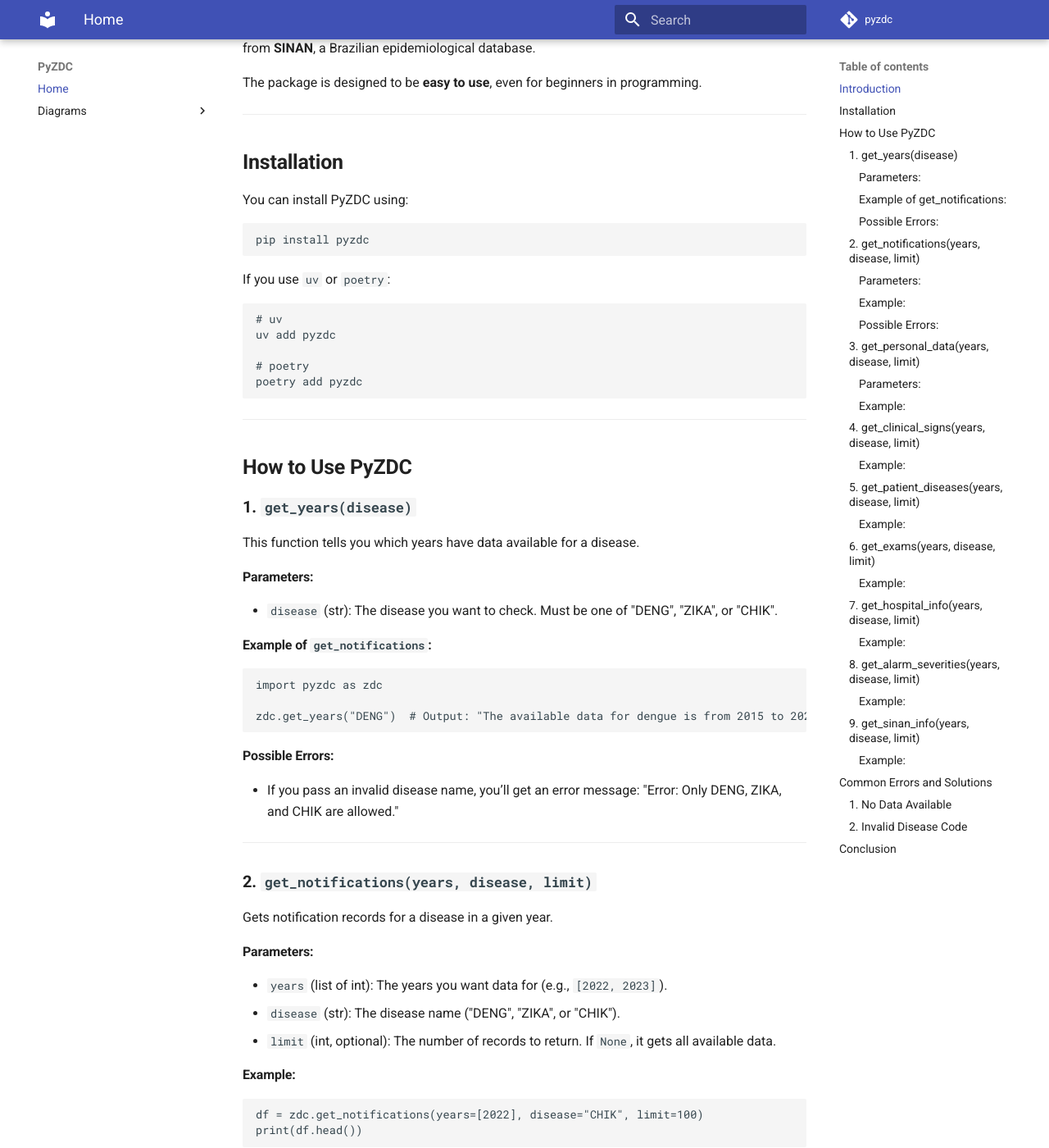
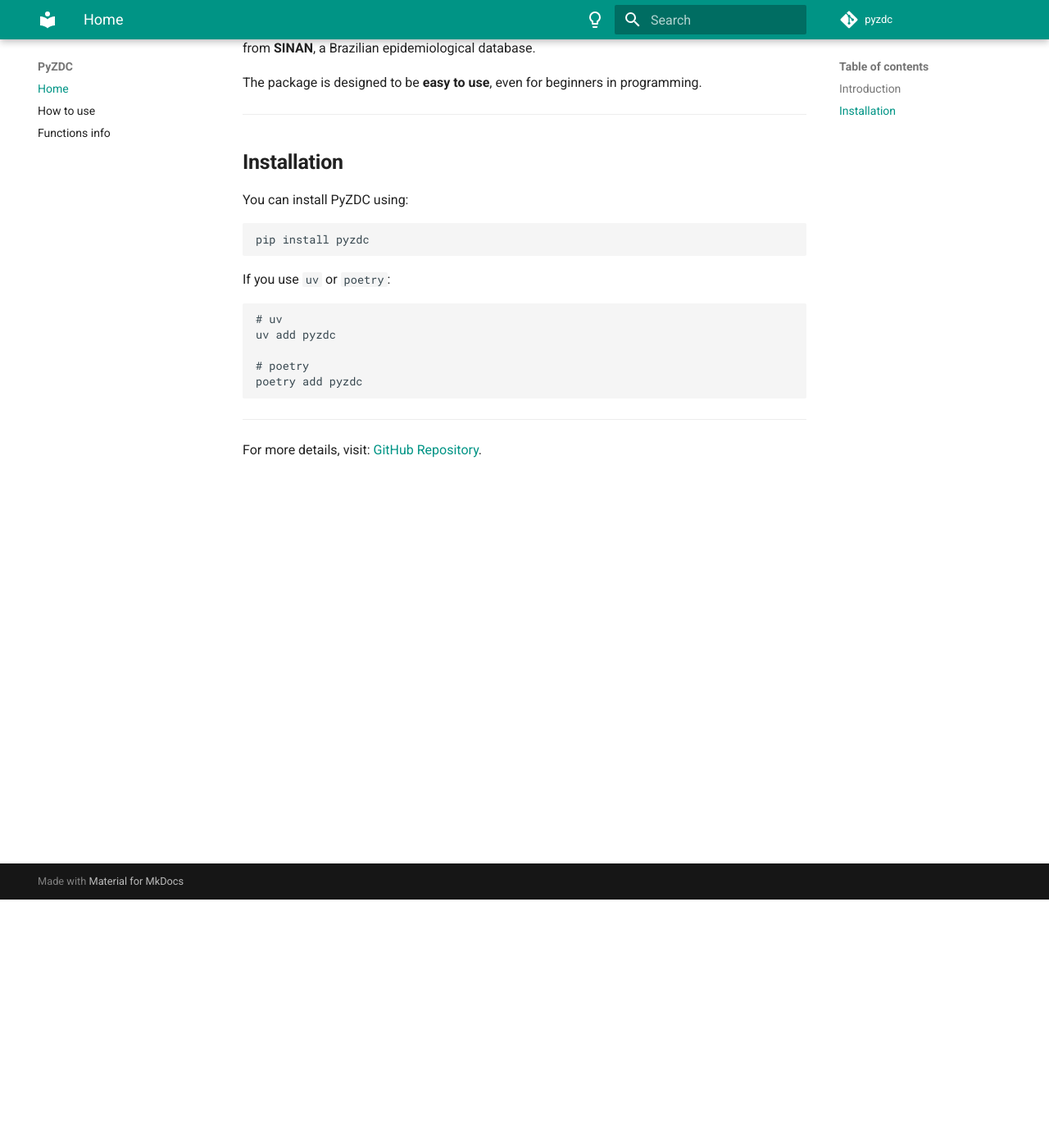
Before and after one commit to GuttoF/dq-sus, an MkDocs documentation site: the page built from docs/index.md, in a window 1280 px wide and 1400 px high, scrolled down 303 px. Shown: the whole window at 82% size. Built offline with MkDocs 1.6.1 and Material for MkDocs 9.7.7, drawn with Linux system fonts in a browser that asks for light colours; comment, search, counter and statistics services are not loaded; some of the changed text lies outside the part shown.

````diff
--- a/docs/index.md
+++ b/docs/index.md
@@ -32,159 +32,4 @@
 
 ---
 
-## **How to Use PyZDC**
-
-### **1. `get_years(disease)`**
-
-This function tells you which years have data available for a disease.
-
-#### **Parameters:**
-
-- `disease` (str): The disease you want to check. Must be one of "DENG", "ZIKA", or "CHIK".
-
-#### **Example of `get_notifications`:**
-
-```python
-import pyzdc as zdc
-
-zdc.get_years("DENG")  # Output: "The available data for dengue is from 2015 to 2023."
-```
-
-#### **Possible Errors:**
-
-- If you pass an invalid disease name, you’ll get an error message: "Error: Only DENG, ZIKA, and CHIK are allowed."
-
----
-
-### **2. `get_notifications(years, disease, limit)`**
-
-Gets notification records for a disease in a given year.
-
-#### **Parameters:**
-
-- `years` (list of int): The years you want data for (e.g., `[2022, 2023]`).
-- `disease` (str): The disease name ("DENG", "ZIKA", or "CHIK").
-- `limit` (int, optional): The number of records to return. If `None`, it gets all available data.
-
-#### **Example:**
-
-```python
-df = zdc.get_notifications(years=[2022], disease="CHIK", limit=100)
-print(df.head())
-```
-
-#### **Possible Errors:**
-
-- If no data exists for your filters, an empty DataFrame is returned.
-
----
-
-### **3. `get_personal_data(years, disease, limit)`**
-
-Gets anonymized personal data of patients.
-
-#### **Parameters:**
-
-- `years`, `disease`, `limit`: Same as `get_notifications()`.
-
-#### **Example:**
-
-```python
-df = zdc.get_personal_data(years=[2023], disease="DENG", limit=50)
-```
-
----
-
-### **4. `get_clinical_signs(years, disease, limit)`**
-
-Retrieves clinical symptoms of reported cases.
-
-#### **Example:**
-
-```python
-df = zdc.get_clinical_signs(years=[2021, 2022], disease="ZIKA")
-```
-
----
-
-### **5. `get_patient_diseases(years, disease, limit)`**
-
-Gets information about other diseases patients have.
-
-#### **Example:**
-
-```python
-df = zdc.get_patient_diseases(years=[2023], disease="CHIK")
-```
-
----
-
-### **6. `get_exams(years, disease, limit)`**
-
-Gets laboratory test results.
-
-#### **Example:**
-
-```python
-df = zdc.get_exams(years=[2023], disease="DENG")
-```
-
----
-
-### **7. `get_hospital_info(years, disease, limit)`**
-
-Retrieves hospitalization details.
-
-#### **Example:**
-
-```python
-df = zdc.get_hospital_info(years=[2020, 2021], disease="CHIK")
-```
-
----
-
-### **8. `get_alarm_severities(years, disease, limit)`**
-
-Gets cases classified as severe.
-
-#### **Example:**
-
-```python
-df = zdc.get_alarm_severities(years=[2022], disease="DENG")
-```
-
----
-
-### **9. `get_sinan_info(years, disease, limit)`**
-
-Returns raw SINAN database records.
-
-#### **Example:**
-
-```python
-df = zdc.get_sinan_info(years=[2023], disease="CHIK")
-```
-
----
-
-## **Common Errors and Solutions**
-
-### **1. No Data Available**
-
-If the dataset is empty for your filters, you will get an empty DataFrame.
-
-**Solution:** Use `get_years()` to check available data before querying.
-
-### **2. Invalid Disease Code**
-
-If you enter a disease name that isn't "DENG", "ZIKA", or "CHIK", you will see an error.
-
-**Solution:** Use only the supported disease codes.
-
----
-
-## **Conclusion**
-
-PyZDC makes it easy to extract and analyze epidemiological data. Whether you are a beginner or an advanced user, these functions help you get insights quickly.
-
 For more details, visit: [GitHub Repository](https://github.com/GuttoF/dq-sus).
--- a/mkdocs.yml
+++ b/mkdocs.yml
@@ -4,10 +4,28 @@
 edit_uri: tree/main/docs
 
 theme:
-  name : material
+  name: material
   #language: pt-BR
   #logo: assets/logo.png
   #favicon: assets/logo.png
+  palette:
+    - scheme: default
+      primary: teal
+      accent: cyan
+      toggle:
+        icon: material/lightbulb-outline
+        name: Switch to dark mode
+    - scheme: slate
+      primary: green
+      accent: light green
+      toggle:
+        icon: material/lightbulb
+        name: Switch to light mode
+
+nav:
+  - Home: index.md
+  - How to use: diagram.md
+  - Functions info: functions.md
 
 markdown_extensions:
   - attr_list
@@ -15,4 +33,7 @@
 plugins:
   - search
   - mermaid2
-  - mkdocstrings
+  - mkdocstrings:
+      handler:
+        python:
+          paths: [pyzdc]
````
Also changed, not shown: docs/diagram.md (added, +57 -0 lines), docs/diagrams/CLASS_DIAGRAM.md (deleted, +0 -38 lines), docs/diagrams/DQ_DIAGRAM.md (deleted, +0 -20 lines), docs/diagrams/ER.md (deleted, +0 -173 lines), docs/diagrams/ER2.md (deleted, +0 -97 lines), docs/diagrams/FLOWCHART.md (deleted, +0 -49 lines), docs/diagrams/SEQUENCE_DIAGRAM.md (deleted, +0 -23 lines), docs/diagrams/USERS_DIAGRAM.md (deleted, +0 -33 lines), docs/functions.md (added, +13 -0 lines), 1 other file.
